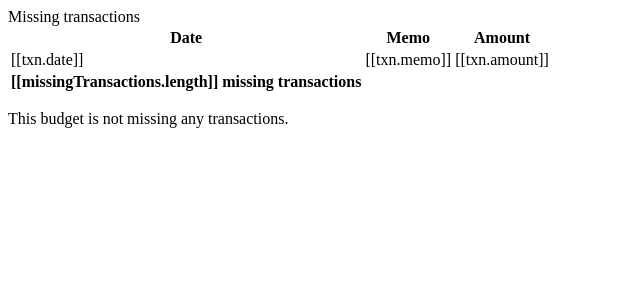
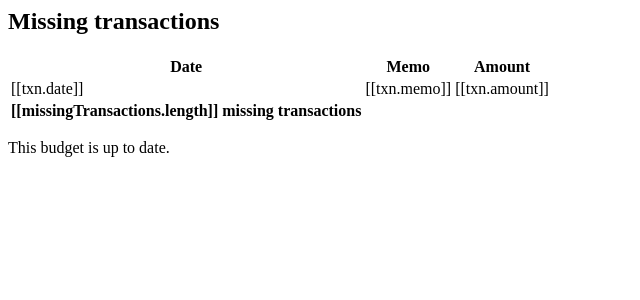
Before and after one commit to juanpescador/ynabdebtsync, a Flask app: template ynabdebtsync/static/js/templates/missingTransactionList.template.html in a window 1280 px wide. Shown: the top 300 px of the page, without its empty margins (0-640 px from the left). Run offline with Flask 2, Linux system fonts and the light colour scheme; the template is opened without the code that fills it, so the values that code supplies are empty.

Commit message:
Add heading for missing transactions
Style the success message when no transactions are missing.

```diff
--- a/ynabdebtsync/static/js/templates/missingTransactionList.template.html
+++ b/ynabdebtsync/static/js/templates/missingTransactionList.template.html
@@ -1,5 +1,5 @@
 <div data-ng-show="missingTransactions.length > 0">
-    Missing transactions
+    <h2>Missing transactions</h2>
     <table class="ui three column table">
       <thead>
         <tr><th>Date</th>
@@ -21,5 +21,13 @@
     </table>
 </div>
 <div data-ng-hide="missingTransactions.length > 0">
-    <p>This budget is not missing any transactions.</p>
+    <p></p>
+    <div class="ui icon message">
+      <i class="thumbs outline up icon"></i>
+      <div class="content">
+        <div class="header">
+          This budget is up to date.
+        </div>
+      </div>
+    </div>
 </div>
```
Also changed, not shown: ynabdebtsync/templates/index.html (+4 -4 lines).
